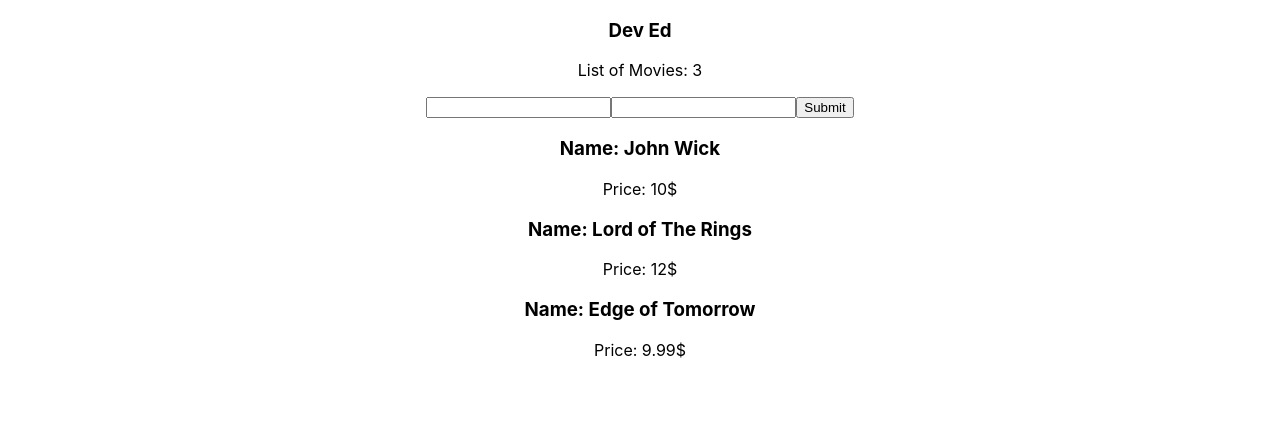
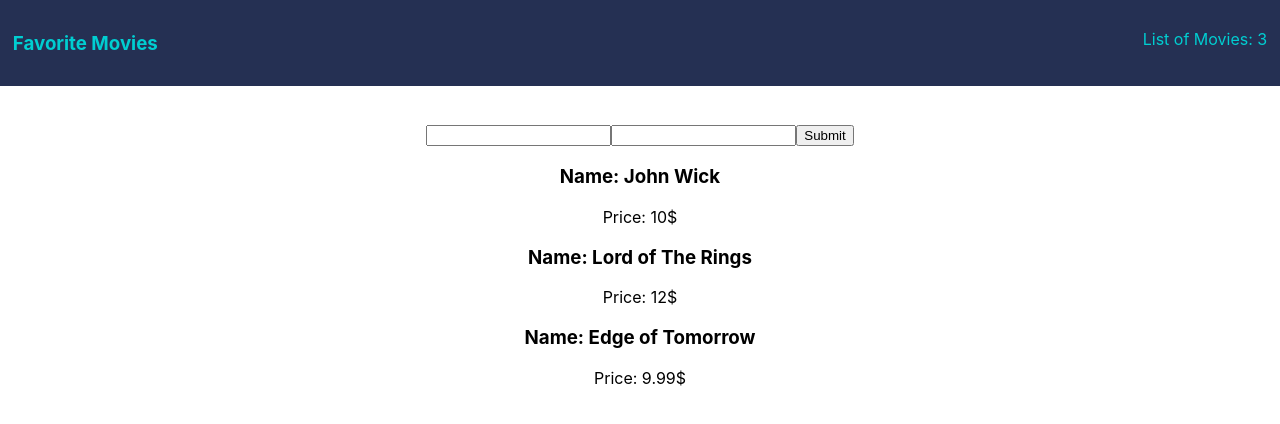
Before and after one commit to fakhriyusifli/react-context-api, a React (Create React App) app: page / in a window 1280 px wide. Shown: the top 424 px of the page. Built offline with nearby package versions, Linux system fonts and the light colour scheme.

Commit message:
nav styling

```diff
--- a/package.json
+++ b/package.json
@@ -6,6 +6,7 @@
     "@testing-library/jest-dom": "^5.11.9",
     "@testing-library/react": "^11.2.5",
     "@testing-library/user-event": "^12.8.3",
+    "node-sass": "^5.0.0",
     "react": "^17.0.1",
     "react-dom": "^17.0.1",
     "react-scripts": "4.0.3",
--- a/src/App.css
+++ b/src/App.css
@@ -1,3 +1,10 @@
+*{
+  box-sizing: border-box;
+}
+body{
+  margin: 0;
+  padding: 0;
+}
 .App {
   text-align: center;
 }
--- a/src/components/Nav/Nav.jsx
+++ b/src/components/Nav/Nav.jsx
@@ -1,13 +1,14 @@
 import React, {useContext} from 'react';
+import classes from './Nav.module.scss';
 import {MovieContext} from '../MovieContext/MovieContext';
 
 const Nav =() =>{
     const [movies, setMovies] = useContext(MovieContext);
 
     return (
-        <div>
-            <h3>Dev Ed</h3>
-            <p>List of Movies: {movies.length}</p>
+        <div className={classes.root}>
+            <h3 className={classes.heading}>Favorite Movies</h3>
+            <p className={classes.para}>List of Movies: {movies.length}</p>
         </div>
     );
 }
--- /dev/null
+++ b/src/components/Nav/Nav.module.scss
@@ -0,0 +1,15 @@
+.root{
+    background-color: #253053;
+    width: 100%;
+    height: 86px;
+    margin-bottom: 3%;
+    padding: 1%;
+    color:darkturquoise;
+}
+.heading{
+    float:left;
+}
+.para{
+    float: right;
+    margin-left: auto;
+}
```
Also changed, not shown: 1 other file (tests, documents, lock files or other folders).
